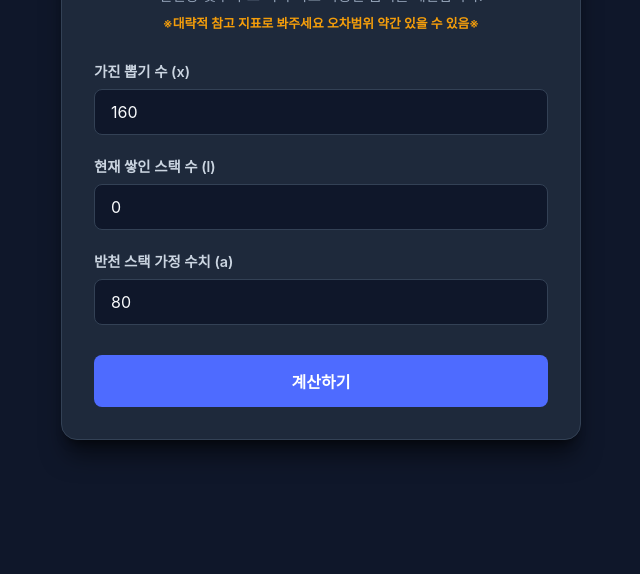
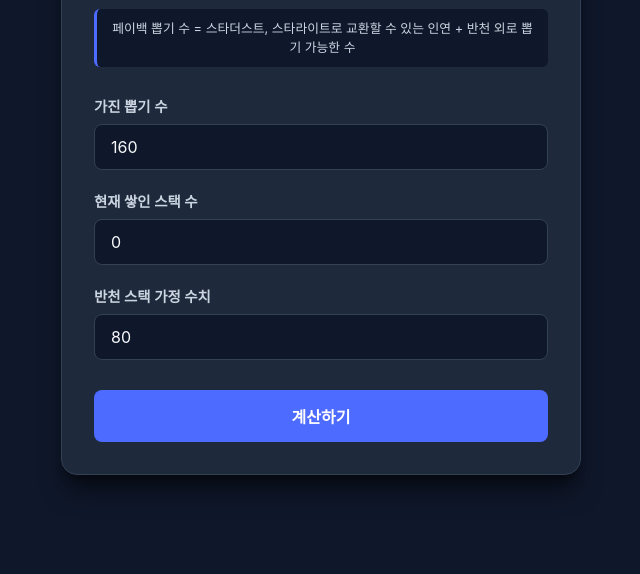
Before and after one commit to dede-1118/genshin-gacha-by-dede, a plain HTML site: page index.html in a window 1280 px wide. Shown: the part 226-800 px from the top of the page, without its empty margins (319-959 px from the left). Drawn offline with Linux system fonts and the light colour scheme.

Commit message:
Update formula text and remove variable labels

```diff
--- a/index.html
+++ b/index.html
@@ -64,6 +64,17 @@
             color: var(--accent);
             margin-top: 8px;
             font-weight: 600;
+        }
+
+        .header .formula-text {
+            font-size: 0.8rem;
+            color: #cbd5e1;
+            margin-top: 12px;
+            line-height: 1.5;
+            background-color: #0f172a;
+            padding: 10px;
+            border-radius: 6px;
+            border-left: 3px solid var(--primary);
         }
 
         .form-group {
@@ -177,20 +188,21 @@
         <h1>✨ 원신 가챠 가능 개수 계산기</h1>
         <p>반천장 횟수와 그 외 추가로 가능한 뽑기를 계산합니다.</p>
         <div class="notice">※대략적 참고 지표로 봐주세요 오차범위 약간 있을 수 있음※</div>
+        <div class="formula-text">페이백 뽑기 수 = 스타더스트, 스타라이트로 교환할 수 있는 인연 + 반천 외로 뽑기 가능한 수</div>
     </div>
 
     <div class="form-group">
-        <label for="x">가진 뽑기 수 (x)</label>
+        <label for="x">가진 뽑기 수</label>
         <input type="number" id="x" placeholder="예: 160" min="0" value="160">
     </div>
 
     <div class="form-group">
-        <label for="l">현재 쌓인 스택 수 (l)</label>
+        <label for="l">현재 쌓인 스택 수</label>
         <input type="number" id="l" placeholder="예: 0" min="0" value="0">
     </div>
 
     <div class="form-group">
-        <label for="a">반천 스택 가정 수치 (a)</label>
+        <label for="a">반천 스택 가정 수치</label>
         <input type="number" id="a" placeholder="예: 80" min="1" value="80">
     </div>
 
@@ -201,19 +213,19 @@
 
         <div class="result-grid">
             <div class="result-card">
-                <div class="label">① 반천 가능 개수 (n)</div>
+                <div class="label">반천 가능 개수</div>
                 <div class="value" id="resN">0회</div>
             </div>
             <div class="result-card">
-                <div class="label">② 반천 외 뽑기 가능 수 (q)</div>
+                <div class="label">반천 외 뽑기 가능 수</div>
                 <div class="value" id="resQ">0개</div>
             </div>
             <div class="result-card">
-                <div class="label">③ 페이백 뽑기 수 (P)</div>
+                <div class="label">페이백 뽑기 수</div>
                 <div class="value" id="resP">0개</div>
             </div>
             <div class="result-card">
-                <div class="label">④ 추가 뽑기 (m = P + q)</div>
+                <div class="label">추가 뽑기</div>
                 <div class="value" id="resM">0개</div>
             </div>
         </div>
```
